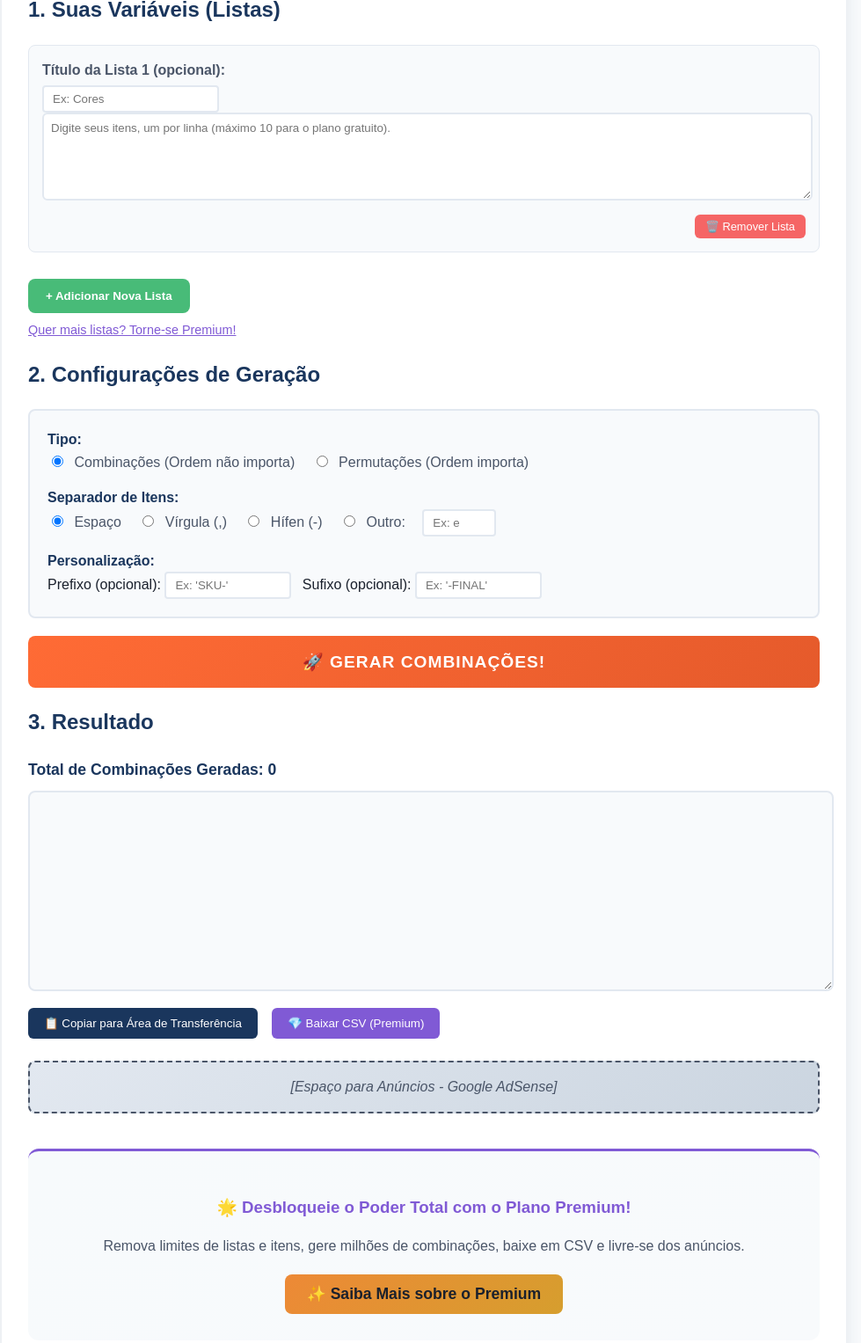
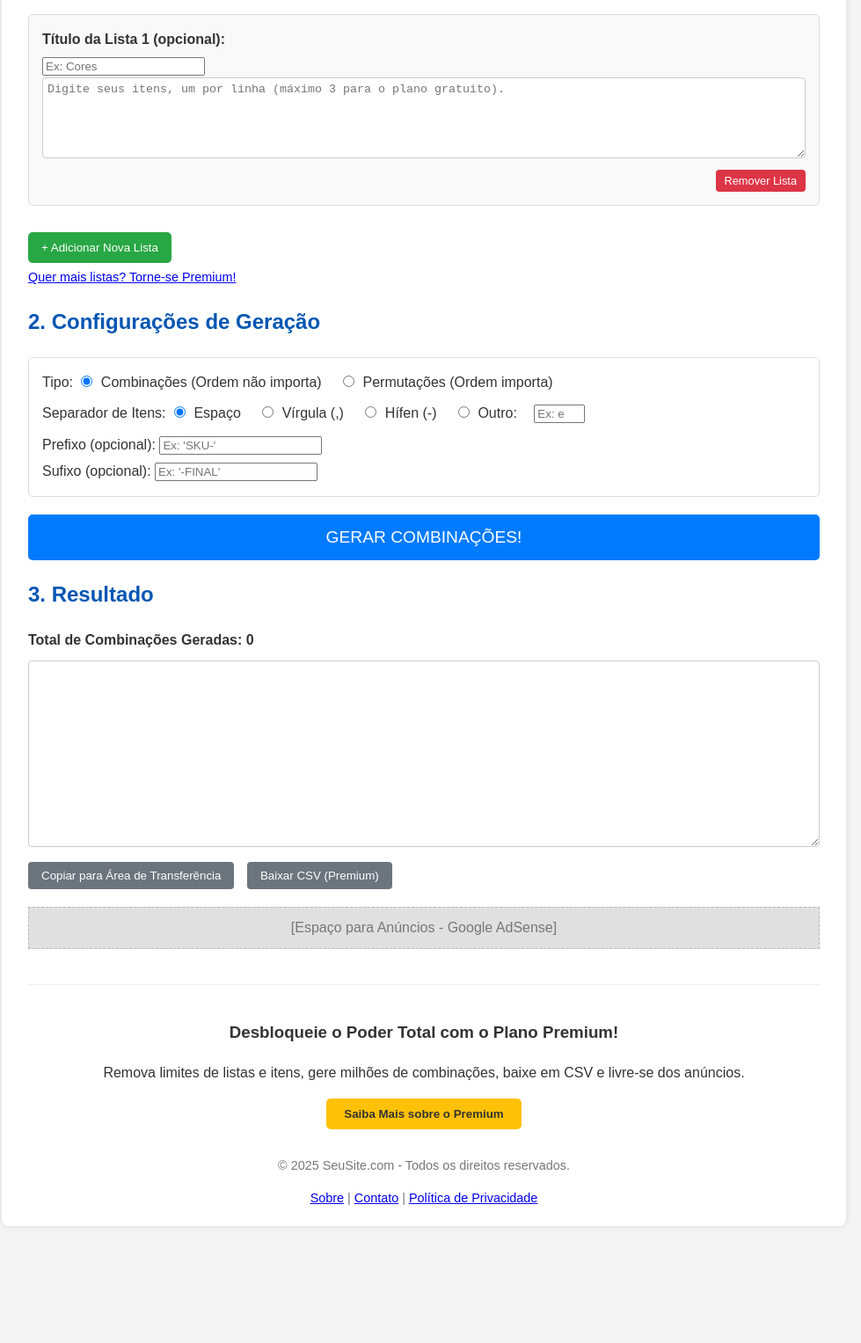
Before and after one commit to AnesDiego/combin, a plain HTML site: page gerador.html in a window 1280 px wide. Shown: the part 290-1817 px from the top of the page at 88% size, without its empty margins (158-1137 px from the left). After the commit the page ends 1704 px from the top, so only its background shows below. Drawn offline with Linux system fonts and the light colour scheme.

Commit message:
modified:   gerador.html

```diff
--- a/gerador.html
+++ b/gerador.html
@@ -5,280 +5,138 @@
     <meta name="viewport" content="width=device-width, initial-scale=1.0">
     <title>Gerador de Combinações Online</title>
     <style>
-        :root {
-            /* Paleta de Cores Personalizada */
-            --primary: #1a365d;
-            --primary-light: #2c5282;
-            --primary-hover: #2a4365;
-            --accent: #ff6b35;
-            --accent-light: #ff8c69;
-            --accent-dark: #e55a2b;
-            --background: #f8fafc;
-            --card-bg: #ffffff;
-            --text-primary: #1a202c;
-            --text-secondary: #4a5568;
-            --border: #e2e8f0;
-            --success: #48bb78;
-            --warning: #ed8936;
-            --error: #f56565;
-            --premium: #805ad5;
-        }
-
         body {
             font-family: Arial, sans-serif;
             line-height: 1.6;
             margin: 20px;
-            background-color: var(--background);
-            color: var(--text-primary);
+            background-color: #f4f4f4;
+            color: #333;
         }
         .container {
             max-width: 900px;
             margin: auto;
-            background: var(--card-bg);
+            background: #fff;
             padding: 20px 30px;
             border-radius: 8px;
-            box-shadow: 0 0 20px rgba(26, 54, 93, 0.1);
+            box-shadow: 0 0 10px rgba(0,0,0,0.1);
         }
         h1, h2 {
-            color: var(--primary);
-        }
-        h1 {
-            border-bottom: 3px solid var(--accent);
-            padding-bottom: 10px;
+            color: #0056b3;
         }
         .list-group {
             margin-bottom: 20px;
-            border: 1px solid var(--border);
+            border: 1px solid #ddd;
             padding: 15px;
-            border-radius: 8px;
-            background-color: var(--background);
-            transition: border-color 0.3s ease;
-        }
-        .list-group:hover {
-            border-color: var(--primary-light);
+            border-radius: 5px;
+            background-color: #f9f9f9;
         }
         .list-group label {
             display: block;
             margin-bottom: 5px;
             font-weight: bold;
-            color: var(--text-secondary);
         }
         .list-group textarea {
             width: calc(100% - 12px);
             min-height: 80px;
-            padding: 8px;
-            border: 2px solid var(--border);
-            border-radius: 6px;
+            padding: 5px;
+            border: 1px solid #ccc;
+            border-radius: 4px;
             resize: vertical;
-            transition: border-color 0.3s ease;
-            font-family: inherit;
-        }
-        .list-group textarea:focus {
-            outline: none;
-            border-color: var(--primary-light);
-            box-shadow: 0 0 0 3px rgba(44, 82, 130, 0.1);
         }
         .list-actions {
             text-align: right;
-            margin-top: 8px;
+            margin-top: 5px;
         }
         .list-actions button {
-            background-color: var(--error);
+            background-color: #dc3545;
             color: white;
             border: none;
-            padding: 6px 12px;
-            border-radius: 6px;
+            padding: 5px 10px;
+            border-radius: 4px;
             cursor: pointer;
             font-size: 0.8em;
-            transition: background-color 0.3s ease;
         }
         .list-actions button:hover {
-            background-color: #e53e3e;
+            background-color: #c82333;
         }
         .add-list-btn {
-            background-color: var(--success);
+            background-color: #28a745;
             color: white;
             border: none;
-            padding: 12px 20px;
-            border-radius: 8px;
+            padding: 10px 15px;
+            border-radius: 5px;
             cursor: pointer;
             margin-top: 10px;
-            font-weight: 600;
-            transition: background-color 0.3s ease;
         }
         .add-list-btn:hover {
-            background-color: #38a169;
+            background-color: #218838;
         }
         .add-list-btn:disabled {
-            background-color: var(--text-secondary);
+            background-color: #cccccc;
             cursor: not-allowed;
         }
         .config-group {
             margin-bottom: 20px;
-            padding: 20px;
-            border: 2px solid var(--border);
-            border-radius: 8px;
-            background-color: var(--background);
+            padding: 15px;
+            border: 1px solid #ddd;
+            border-radius: 5px;
         }
         .config-group label {
             margin-right: 15px;
-            color: var(--text-secondary);
-            font-weight: 500;
         }
         input[type="text"], input[type="radio"] {
-            margin-right: 8px;
-        }
-        input[type="text"] {
-            padding: 6px 10px;
-            border: 2px solid var(--border);
-            border-radius: 4px;
-            transition: border-color 0.3s ease;
-        }
-        input[type="text"]:focus {
-            outline: none;
-            border-color: var(--primary-light);
+            margin-right: 5px;
         }
         .generate-btn {
-            background: linear-gradient(135deg, var(--accent), var(--accent-dark));
+            background-color: #007bff;
             color: white;
             border: none;
-            padding: 18px 30px;
+            padding: 15px 30px;
             font-size: 1.2em;
-            font-weight: bold;
-            border-radius: 8px;
+            border-radius: 5px;
             cursor: pointer;
             display: block;
             width: 100%;
             margin-top: 20px;
-            transition: all 0.3s ease;
-            text-transform: uppercase;
-            letter-spacing: 1px;
         }
         .generate-btn:hover {
-            background: linear-gradient(135deg, var(--accent-dark), #d64925);
-            transform: translateY(-2px);
-            box-shadow: 0 8px 25px rgba(255, 107, 53, 0.3);
+            background-color: #0056b3;
         }
         #results {
             width: calc(100% - 12px);
             min-height: 200px;
-            padding: 12px;
-            border: 2px solid var(--border);
-            border-radius: 8px;
+            padding: 5px;
+            border: 1px solid #ccc;
+            border-radius: 4px;
             resize: vertical;
             margin-top: 10px;
             font-family: 'Courier New', Courier, monospace;
             font-size: 0.9em;
-            background-color: var(--background);
-        }
-        #results:focus {
-            outline: none;
-            border-color: var(--primary-light);
         }
         .result-info {
-            margin-top: 15px;
+            margin-top: 10px;
             font-weight: bold;
-            color: var(--primary);
-            font-size: 1.1em;
         }
         .result-actions button {
-            background-color: var(--primary);
+            background-color: #6c757d;
             color: white;
             border: none;
-            padding: 10px 18px;
-            border-radius: 6px;
+            padding: 8px 15px;
+            border-radius: 4px;
             cursor: pointer;
-            margin-top: 12px;
-            margin-right: 12px;
-            font-weight: 500;
-            transition: background-color 0.3s ease;
+            margin-top: 10px;
+            margin-right: 10px;
         }
         .result-actions button:hover {
-            background-color: var(--primary-hover);
-        }
-        .result-actions button:last-child {
-            background-color: var(--premium);
-        }
-        .result-actions button:last-child:hover {
-            background-color: #6b46c1;
+            background-color: #5a6268;
         }
         .ad-space {
-            background: linear-gradient(135deg, var(--border), #cbd5e0);
+            background-color: #e0e0e0;
             text-align: center;
-            padding: 15px;
-            margin: 25px 0;
-            border: 2px dashed var(--text-secondary);
-            border-radius: 8px;
-            color: var(--text-secondary);
-            font-style: italic;
-        }
-        #premium-section {
-            margin-top: 40px;
-            border-top: 3px solid var(--premium);
-            padding-top: 25px;
-            text-align: center;
-            background: linear-gradient(135deg, #f7fafc, var(--background));
-            border-radius: 12px;
-            padding: 30px;
-        }
-        #premium-section h3 {
-            color: var(--premium);
-            margin-bottom: 15px;
-        }
-        #premium-section p {
-            color: var(--text-secondary);
-            margin-bottom: 20px;
-        }
-        #premium-section button {
-            background: linear-gradient(135deg, var(--warning), #d69e2e);
-            color: var(--text-primary);
-            padding: 12px 25px;
-            border: none;
-            border-radius: 8px;
-            cursor: pointer;
-            font-weight: bold;
-            font-size: 1.1em;
-            transition: all 0.3s ease;
-        }
-        #premium-section button:hover {
-            background: linear-gradient(135deg, #d69e2e, #b7791f);
-            transform: translateY(-2px);
-            box-shadow: 0 6px 20px rgba(237, 137, 54, 0.3);
-        }
-        .footer {
-            text-align: center;
-            margin-top: 30px;
-            padding-top: 20px;
-            border-top: 1px solid var(--border);
-            font-size: 0.9em;
-            color: var(--text-secondary);
-        }
-        .footer a {
-            color: var(--primary);
-            text-decoration: none;
-            margin: 0 8px;
-        }
-        .footer a:hover {
-            color: var(--accent);
-            text-decoration: underline;
-        }
-        /* Melhorias de UX */
-        .config-group > div {
-            margin-bottom: 15px;
-        }
-        .config-group > div:last-child {
-            margin-bottom: 0;
-        }
-        /* Responsividade aprimorada */
-        @media (max-width: 768px) {
-            .container {
-                margin: 10px;
-                padding: 15px 20px;
-            }
-            .generate-btn {
-                font-size: 1.1em;
-                padding: 16px 20px;
-            }
+            padding: 10px 0;
+            margin: 20px 0;
+            border: 1px dashed #bbb;
+            color: #777;
         }
     </style>
 </head>
@@ -295,53 +153,54 @@
         <div id="listInputs">
             </div>
         <button id="addListBtn" class="add-list-btn">+ Adicionar Nova Lista</button>
-        <p style="margin-top: 8px; font-size: 0.9em; color: var(--text-secondary);">
-            <a href="#premium-section" style="color: var(--premium);">Quer mais listas? Torne-se Premium!</a>
+        <p style="margin-top: 5px; font-size: 0.9em;">
+            <a href="#premium-section">Quer mais listas? Torne-se Premium!</a>
         </p>
 
         <h2>2. Configurações de Geração</h2>
         <div class="config-group">
             <div>
-                <strong style="color: var(--primary);">Tipo:</strong><br>
+                Tipo:
                 <label><input type="radio" name="generationType" value="combinations" checked> Combinações (Ordem não importa)</label>
                 <label><input type="radio" name="generationType" value="permutations"> Permutações (Ordem importa)</label>
             </div>
-            <div>
-                <strong style="color: var(--primary);">Separador de Itens:</strong><br>
+            <div style="margin-top: 10px;">
+                Separador de Itens:
                 <label><input type="radio" name="separatorType" value="space" checked> Espaço</label>
                 <label><input type="radio" name="separatorType" value="comma"> Vírgula (,)</label>
                 <label><input type="radio" name="separatorType" value="hyphen"> Hífen (-)</label>
                 <label><input type="radio" name="separatorType" value="custom"> Outro:</label>
-                <input type="text" id="customSeparator" placeholder="Ex: e" style="width: 60px;">
+                <input type="text" id="customSeparator" placeholder="Ex: e" style="width: 50px;">
             </div>
-            <div>
-                <strong style="color: var(--primary);">Personalização:</strong><br>
-                Prefixo (opcional): <input type="text" id="prefix" placeholder="Ex: 'SKU-'" style="width: 120px;">
-                Sufixo (opcional): <input type="text" id="suffix" placeholder="Ex: '-FINAL'" style="width: 120px;">
+            <div style="margin-top: 10px;">
+                Prefixo (opcional): <input type="text" id="prefix" placeholder="Ex: 'SKU-'">
+            </div>
+            <div style="margin-top: 5px;">
+                Sufixo (opcional):  <input type="text" id="suffix" placeholder="Ex: '-FINAL'">
             </div>
         </div>
 
-        <button id="generateBtn" class="generate-btn">🚀 GERAR COMBINAÇÕES!</button>
+        <button id="generateBtn" class="generate-btn">GERAR COMBINAÇÕES!</button>
 
         <h2>3. Resultado</h2>
         <div class="result-info">Total de Combinações Geradas: <span id="totalCombinations">0</span></div>
         <textarea id="results" readonly></textarea>
         <div class="result-actions">
-            <button id="copyResultsBtn">📋 Copiar para Área de Transferência</button>
-            <button id="downloadCsvBtn">💎 Baixar CSV (Premium)</button>
+            <button id="copyResultsBtn">Copiar para Área de Transferência</button>
+            <button id="downloadCsvBtn">Baixar CSV (Premium)</button>
         </div>
 
         <div class="ad-space">
             [Espaço para Anúncios - Google AdSense]
         </div>
 
-        <div id="premium-section">
-            <h3>🌟 Desbloqueie o Poder Total com o Plano Premium!</h3>
+        <div id="premium-section" style="margin-top: 40px; border-top: 1px solid #eee; padding-top: 20px; text-align: center;">
+            <h3>Desbloqueie o Poder Total com o Plano Premium!</h3>
             <p>Remova limites de listas e itens, gere milhões de combinações, baixe em CSV e livre-se dos anúncios.</p>
-            <button>✨ Saiba Mais sobre o Premium</button>
+            <button style="background-color: #ffc107; color: #333; padding: 10px 20px; border: none; border-radius: 5px; cursor: pointer; font-weight: bold;">Saiba Mais sobre o Premium</button>
         </div>
 
-        <div class="footer">
+        <div style="text-align: center; margin-top: 30px; font-size: 0.9em; color: #777;">
             <p>&copy; 2025 SeuSite.com - Todos os direitos reservados.</p>
             <a href="#">Sobre</a> | <a href="#">Contato</a> | <a href="#">Política de Privacidade</a>
         </div>
@@ -357,9 +216,9 @@
         const downloadCsvBtn = document.getElementById('downloadCsvBtn');
 
         let listCounter = 0;
-        const FREE_LIST_LIMIT = 6; // Limite de listas gratuitas
-        const FREE_ITEM_LIMIT_PER_LIST = 10; // Limite de itens por lista gratuita
-        const FREE_COMBINATION_LIMIT = 5000000; // Limite total de combinações gratuitas
+        const FREE_LIST_LIMIT = 3; // Limite de listas gratuitas
+        const FREE_ITEM_LIMIT_PER_LIST = 3; // Limite de itens por lista gratuita
+        const FREE_COMBINATION_LIMIT = 18; // Limite total de combinações gratuitas
 
         function addListInput() {
             if (listCounter >= FREE_LIST_LIMIT) {
@@ -377,7 +236,7 @@
                 <input type="text" class="list-title" placeholder="Ex: Cores">
                 <textarea class="list-items" placeholder="Digite seus itens, um por linha (máximo ${FREE_ITEM_LIMIT_PER_LIST} para o plano gratuito)." oninput="checkItemLimit(this)"></textarea>
                 <div class="list-actions">
-                    <button onclick="removeListInput(${listCounter})">🗑️ Remover Lista</button>
+                    <button onclick="removeListInput(${listCounter})">Remover Lista</button>
                 </div>
             `;
             listInputsDiv.appendChild(listGroup);
@@ -427,9 +286,18 @@
                 }
             }
 
+            // Simple permutation logic for 2 arrays (more complex for n arrays)
+            // For true permutations of n arrays, this function would need to be more advanced
+            // For now, it behaves more like combinations, prefixing suffixing at the end.
+            // If strict 'permutations' of the same list items are needed, the logic changes significantly.
+            // For cross-list variations, combinations (Cartesian product) is usually what's desired.
+
             return results;
         }
 
+        // Function to generate permutations (order matters within a single list)
+        // This is a more complex recursive function for permutations of items within a single list.
+        // For combining multiple lists, the getCombinations (Cartesian product) is typically what users mean.
         function generatePermutationsSingleList(arr) {
             const result = [];
             function permute(current, remaining) {
@@ -479,21 +347,34 @@
             let generated = [];
 
             if (generationType === 'combinations') {
+                 // For combinations (Cartesian product of multiple lists)
+                // This is the most common use case for "Gerador de Combinações e Permutações para Listas Específicas"
+                // It means "take one item from list 1, one from list 2, etc., and combine them"
+                // The current `getCombinations` function already handles this as a Cartesian product.
                 function cartesianProduct(arr) {
                     return arr.reduce((a, b) => a.flatMap(d => b.map(e => [d, e].flat())));
                 }
 
                 const rawCombinations = cartesianProduct(allLists);
                 generated = rawCombinations.map(combo => {
+                    // Ensure combo is an array, even for single list input
                     const items = Array.isArray(combo) ? combo : [combo];
                     return prefix + items.join(separator) + suffix;
                 });
 
             } else { // permutations
+                // If the user wants permutations of items *within* a single list, this needs to be a different flow.
+                // If they want permutations *across* multiple lists, then 'combinations' as cartesian product is typically what they mean.
+                // For simplicity in this example, if 'permutations' is selected and there's only one list, we'll permute that list.
+                // If multiple lists, it will behave like combinations (Cartesian product with specific join).
                 if (allLists.length === 1) {
                     generated = generatePermutationsSingleList(allLists[0]).map(p => prefix + p + suffix);
                 } else {
-                    alert("Para múltiplas listas, o tipo 'Permutações' funcionará como 'Combinações' (Produto Cartesiano) para evitar complexidade excessiva nesta versão de demonstração.");
+                    // For multiple lists, the "permutation" usually means the Cartesian product (combinations)
+                    // followed by permutation of items within *each generated string* if specific ordering needed.
+                    // This is usually overly complex for a simple tool.
+                    // For this example, we'll default to the combination behavior for multiple lists.
+                    alert("Para múltiplas listas, o tipo 'Permutações' funcionará como 'Combinações' (Produto Cartesiano) para evitar complexidade excessiva nesta versão de demonstração. Para permutações de itens dentro de uma única lista, insira apenas uma lista.");
                     function cartesianProduct(arr) {
                         return arr.reduce((a, b) => a.flatMap(d => b.map(e => [d, e].flat())));
                     }
@@ -505,6 +386,7 @@
                     });
                 }
             }
+
 
             if (generated.length > FREE_COMBINATION_LIMIT) {
                 alert(`Você excedeu o limite de ${FREE_COMBINATION_LIMIT} combinações para o plano gratuito (${generated.length} geradas). Torne-se Premium para gerar mais!`);
@@ -526,6 +408,7 @@
         });
         downloadCsvBtn.addEventListener('click', () => {
             alert('Este é um recurso Premium! Torne-se Premium para baixar seus resultados.');
+            // Implementar lógica de download para usuários premium
         });
 
         // Initial list input
```
